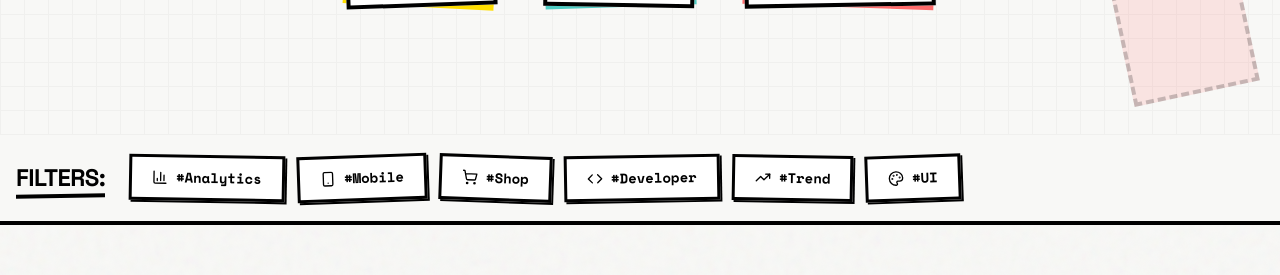
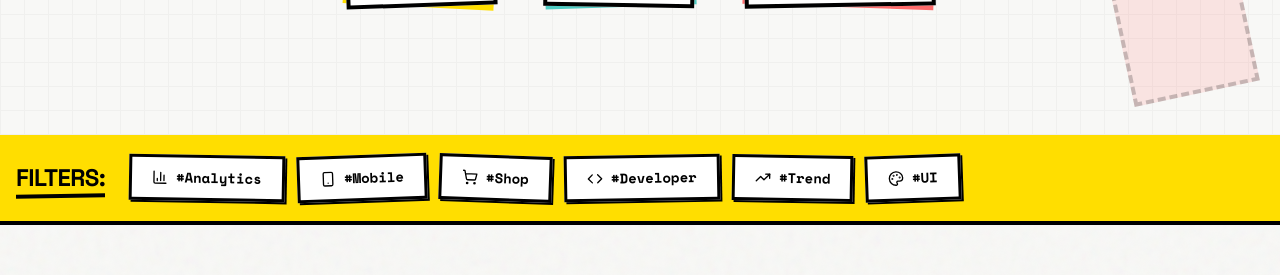
Before and after one commit to luchonicolini/StitchHub, a Next.js app: page / in a window 1280 px wide. Shown: the part 1060-1335 px from the top of the page. Built offline with nearby package versions, Linux system fonts and the light colour scheme; no server answers; the database is empty.

Commit message:
style: restore yellow filter bar

```diff
--- a/src/components/workshop/FilterBar.tsx
+++ b/src/components/workshop/FilterBar.tsx
@@ -22,7 +22,7 @@ export function FilterBar({ activeFilter, onFilterChange, resultCount, searchQue
     ];
 
     return (
-        <section className="mb-12 overflow-x-auto border-b-4 border-ink bg-background-light py-5">
+        <section className="mb-12 overflow-x-auto border-b-4 border-ink bg-primary py-5">
             <div className="max-w-7xl mx-auto px-4 flex items-center gap-4 min-w-max">
                 {/* Label with decorative elements */}
                 <div className="relative mr-2">
```
